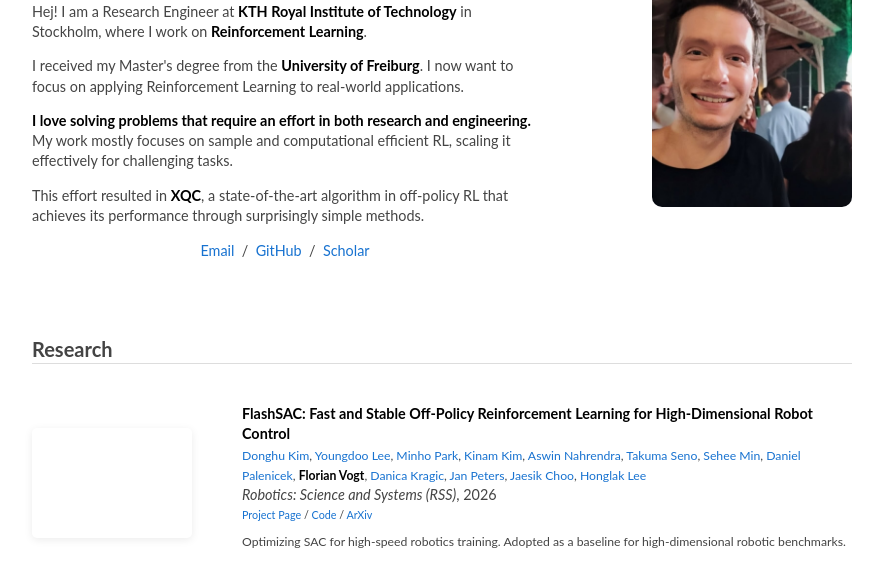
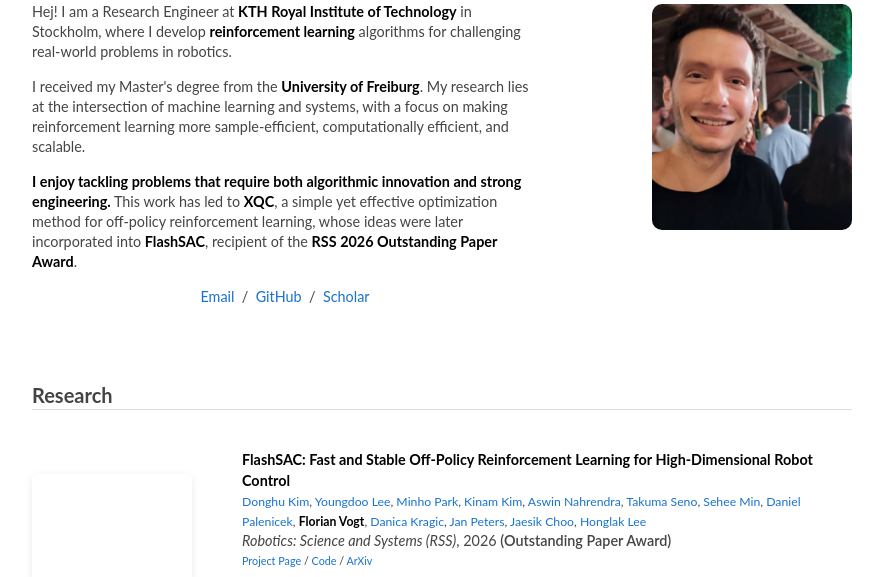
Before and after one commit to fvgt/florianvogt.github.io, a plain HTML site: page index.html in a window 1280 px wide. Shown: the part 153-730 px from the top of the page, without its empty margins (198-1081 px from the left). Drawn offline with Linux system fonts and the light colour scheme; grey boxes are pictures that could not be loaded.

Commit message:
edit text

```diff
--- a/index.html
+++ b/index.html
@@ -114,21 +114,21 @@
                 <h1>Florian Vogt</h1>
                 <p>
                     Hej! I am a Research Engineer at <strong>KTH Royal Institute of Technology</strong> in Stockholm,
-                    where I work on <strong>Reinforcement Learning</strong>.
+                    where I develop <strong>reinforcement learning</strong> algorithms for challenging real-world
+                    problems in robotics.
                 </p>
+
                 <p>
-                    I received my Master's degree from the <strong>University of Freiburg</strong>. I now want to focus
-                    on applying Reinforcement
-                    Learning to real-world applications.
+                    I received my Master's degree from the <strong>University of Freiburg</strong>. My research
+                    lies at the intersection of machine learning and systems, with a focus on making reinforcement
+                    learning more sample-efficient, computationally efficient, and scalable.
                 </p>
+
                 <p>
-                    <strong>I love solving problems that require an effort in both research and engineering.</strong> My
-                    work mostly focuses on sample and computational efficient RL, scaling it effectively for challenging
-                    tasks.
-                </p>
-                <p>
-                    This effort resulted in <strong>XQC</strong>, a state-of-the-art algorithm in off-policy RL that
-                    achieves its performance through surprisingly simple methods.
+                    <strong>I enjoy tackling problems that require both algorithmic innovation and strong engineering.</strong>
+                    This work has led to <strong>XQC</strong>, a simple yet effective optimization method for off-policy
+                    reinforcement learning, whose ideas were later incorporated into <strong>FlashSAC</strong>, recipient
+                    of the <strong>RSS 2026 Outstanding Paper Award</strong>.
                 </p>
                 <p style="text-align:center">
                     <a href="mailto:fvogt.fv@gmail.com">Email</a> &nbsp;/&nbsp;
@@ -184,6 +184,7 @@
                 </span>
                 <br>
                 <em>Robotics: Science and Systems (RSS)</em>, 2026
+                <span style="font-weight:600;">(Outstanding Paper Award)</span>
                 <br>
                 <span class="paper-links">
                     <a href="https://holiday-robot.github.io/FlashSAC/">Project Page</a> /
```
